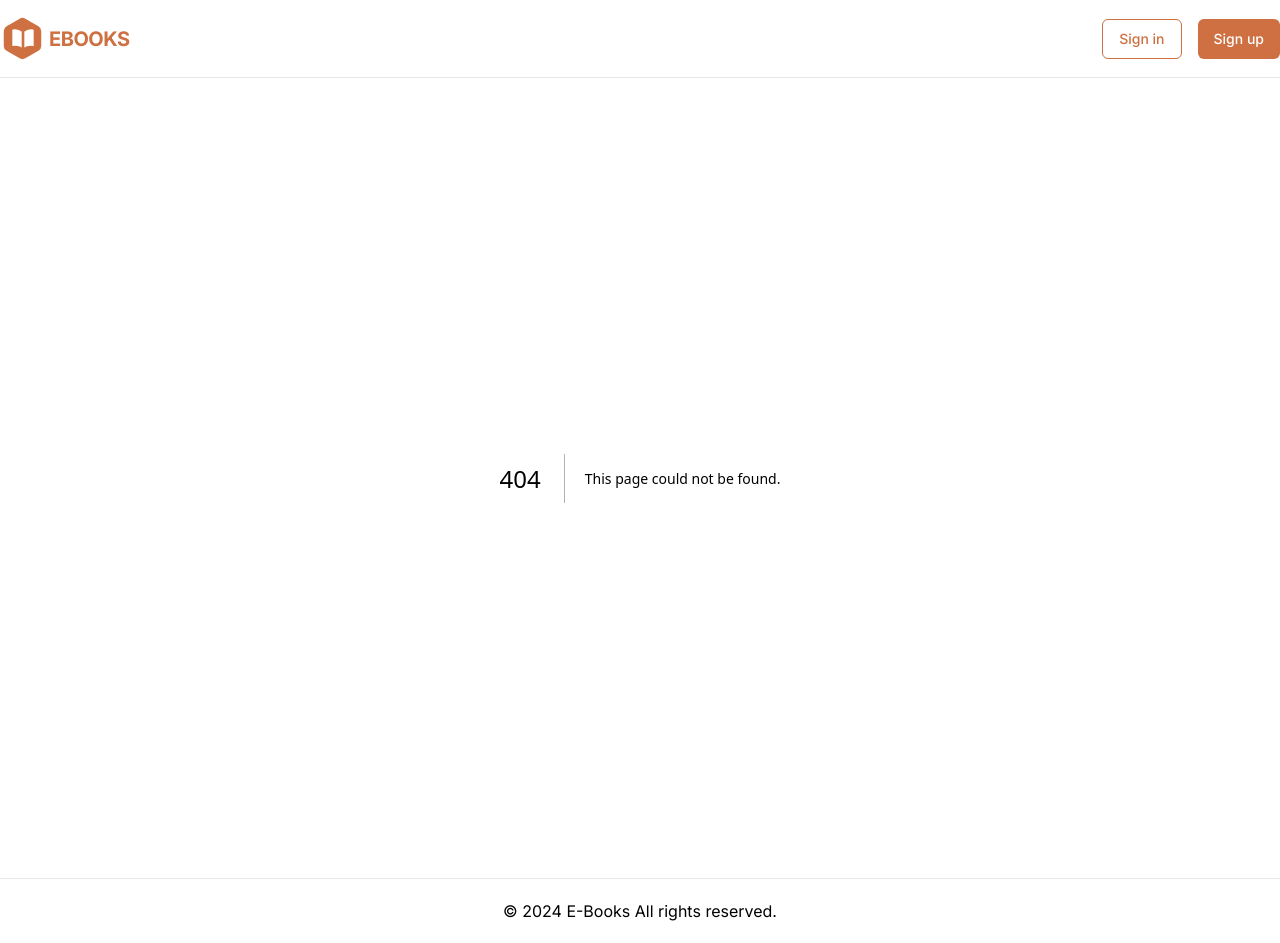
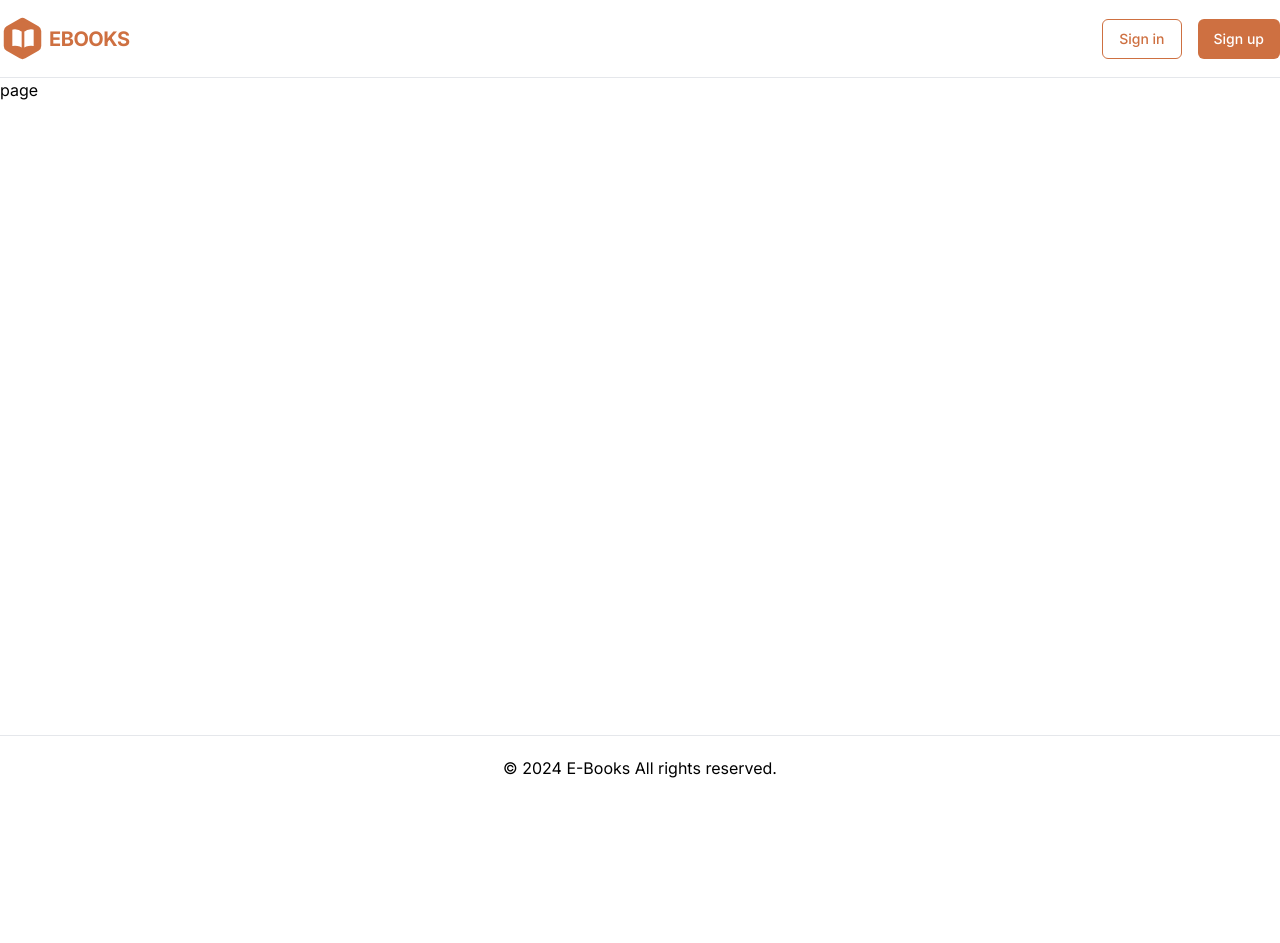
Before and after one commit to Sahilbalhra/E-book-Client, a Next.js app: page /signin in a window 1280 px wide. Before the commit this address had no page. After the commit the page ends 800 px from the top, so only its background shows below. Built offline with nearby package versions, Linux system fonts and the light colour scheme.

Commit message:
some new improvement and added singin page with dependencies upgrades

```diff
--- /dev/null
+++ b/src/app/signin/page.tsx
@@ -0,0 +1,7 @@
+import React from "react";
+
+const SignIn = () => {
+  return <div>page</div>;
+};
+
+export default SignIn;
--- a/src/components/Footer.tsx
+++ b/src/components/Footer.tsx
@@ -2,7 +2,7 @@ import React from "react";
 
 const Footer = () => {
   return (
-    <footer className="border-t p-5 text-center">
+    <footer className="border-t p-5 text-center absolute bottom-0 w-screen">
       <p>© {new Date().getFullYear()} E-Books All rights reserved.</p>
     </footer>
   );
```
Also changed, not shown: package.json (+5 -5 lines), 1 other file (tests, documents, lock files or other folders).
